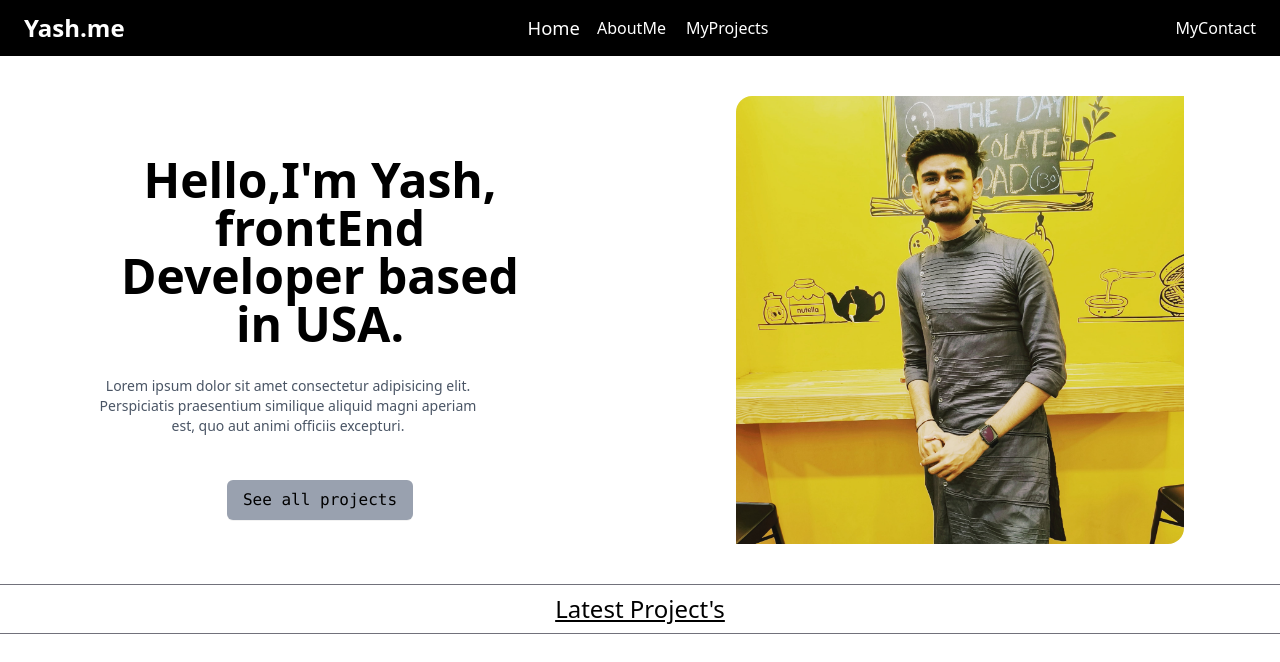
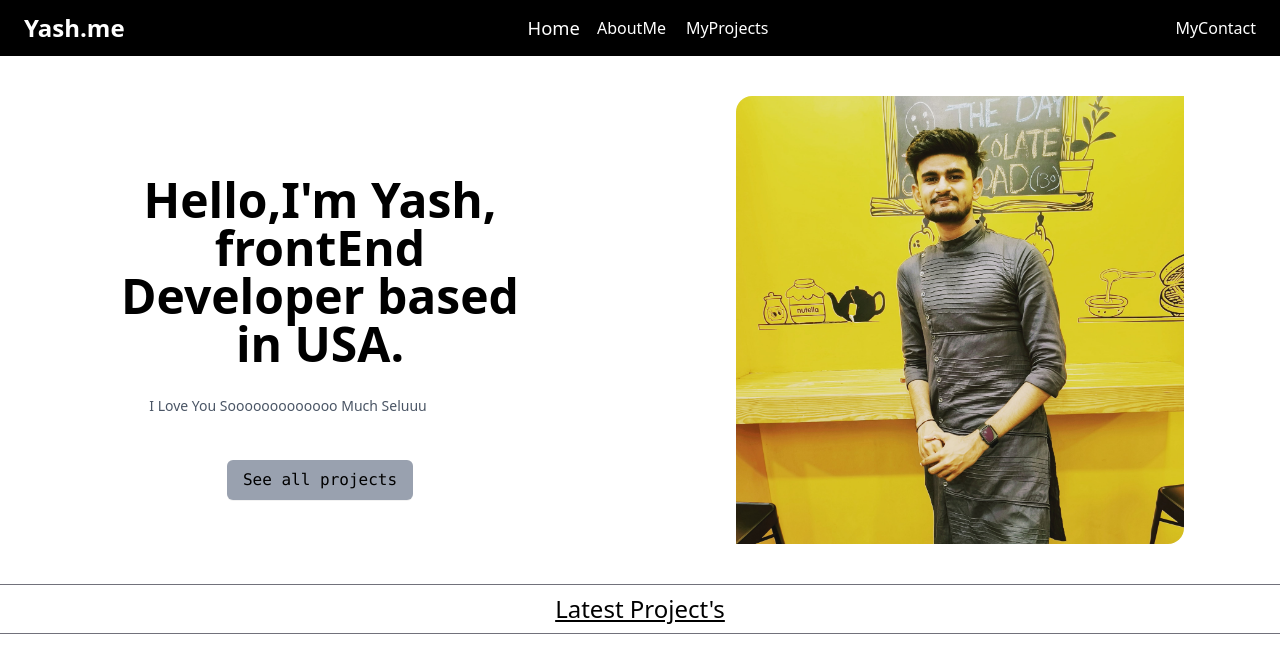
Before and after one commit to Yashmevada2807/my_portfolioMain, a React (Vite) app: page / in a window 1280 px wide. Shown: the top 662 px of the page. Built offline with nearby package versions, Linux system fonts and the light colour scheme.

Commit message:
sm changes

```diff
--- a/src/components/Home.jsx
+++ b/src/components/Home.jsx
@@ -11,7 +11,7 @@ const Home = () => {
                             Hello,I'm Yash, frontEnd Developer based in USA.
                         </div>
                         <div className="about text-sm md:py-2 px-6 text-gray-600 max-w-md">
-                            Lorem ipsum dolor sit amet consectetur adipisicing elit. Perspiciatis praesentium similique aliquid magni aperiam est, quo aut animi officiis excepturi.
+                            I Love You Sooooooooooooo Much Seluuu
                         </div>
                     </div>
                     <div className="flex flex-col sm:flex-row text-center w-full sm:w-auto gap-8 pt-5 ">
```
